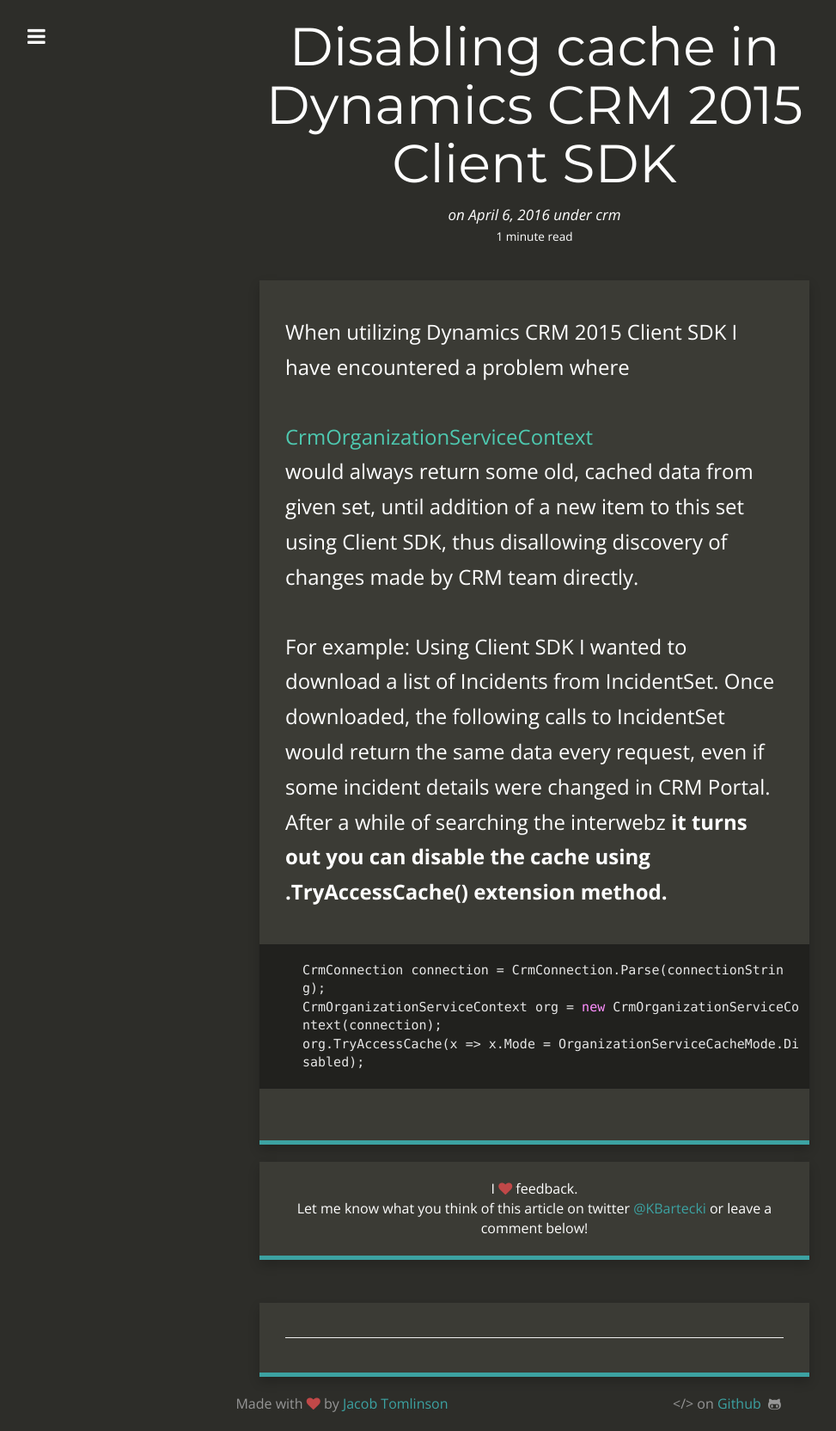
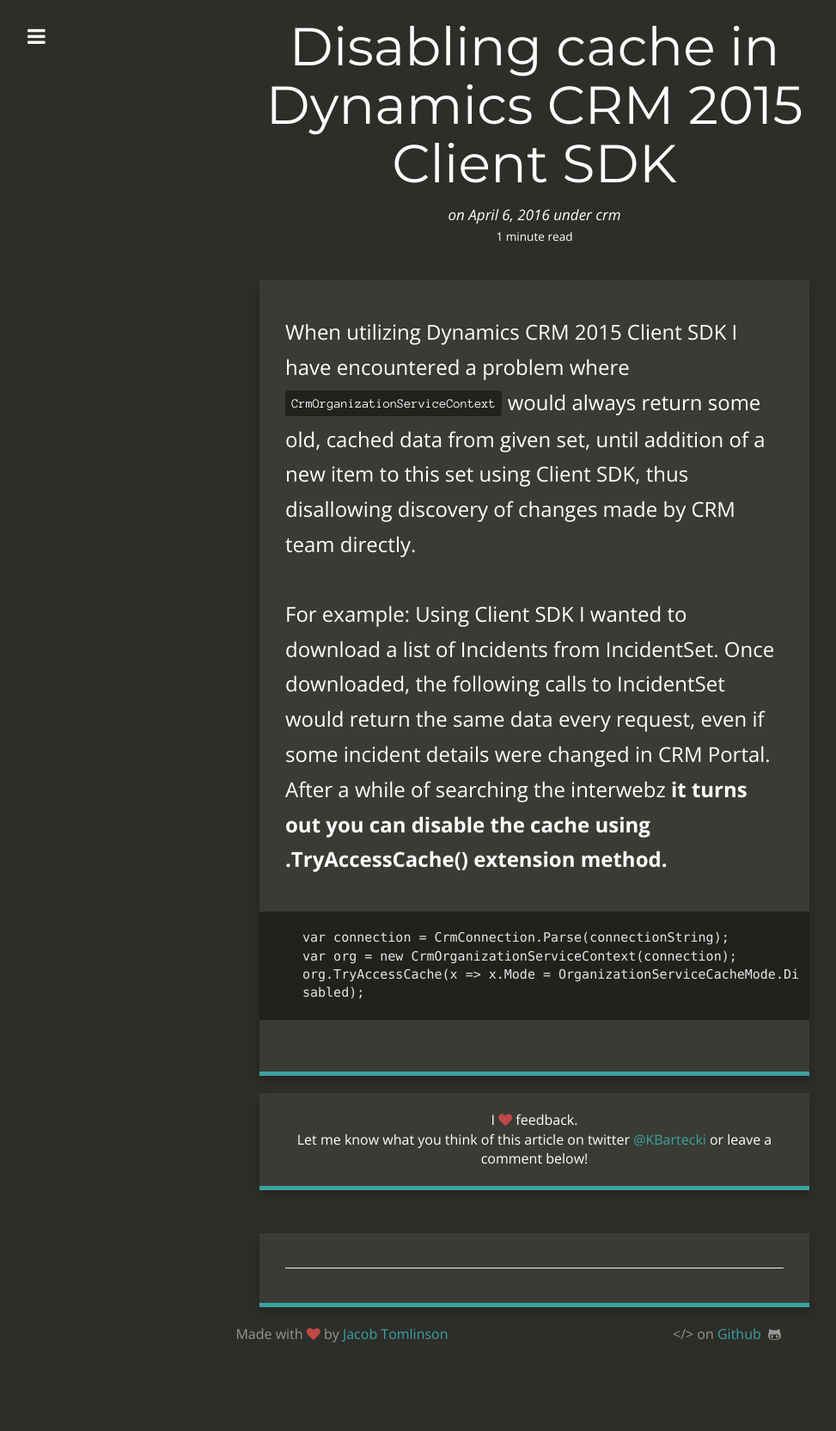
Before and after one commit to konradbartecki/konradbartecki.github.io, a Jekyll site: the page built from _posts/2016-04-06-Disabling_cache_in_Dynamics_CRM_2015_Client_SDK.html, in a window 1280 px wide. Shown: the whole page at 86% size, without its empty margins (18-991 px from the left). Built offline with Jekyll 4.4.1, drawn with Linux system fonts in a browser that asks for light colours; nearby versions of some CDN libraries; Markdown is read by kramdown in place of the engine named in the settings; after the commit the page ends 1583 px from its top, so only the background shows below that.

Commit message:
Post edit

```diff
--- a/_posts/2016-04-06-Disabling_cache_in_Dynamics_CRM_2015_Client_SDK.html
+++ b/_posts/2016-04-06-Disabling_cache_in_Dynamics_CRM_2015_Client_SDK.html
@@ -5,12 +5,12 @@ date:   2016-04-06 23:40:00 +0200
 categories: crm code
 excerpt_separator: <!--more-->
 ---
-<p>When utilizing Dynamics CRM 2015 Client SDK I have encountered a problem where <div class="vstype">CrmOrganizationServiceContext</div> would always return some old, cached data from given set, until addition of a new item to this set using Client SDK, thus disallowing discovery of changes made by CRM team directly.</p>
+<p>When utilizing Dynamics CRM 2015 Client SDK I have encountered a problem where <code class="vstype">CrmOrganizationServiceContext</code> would always return some old, cached data from given set, until addition of a new item to this set using Client SDK, thus disallowing discovery of changes made by CRM team directly.</p>
 
 <p>For example: Using Client SDK I wanted to download a list of Incidents from IncidentSet. Once downloaded, the following calls to IncidentSet would return the same data every request, even if some incident details were changed in CRM Portal. After a while of searching the interwebz <strong>it turns out you can disable the cache using .TryAccessCache() extension method.</strong></p>
 
-{% highlight csharp %}
-CrmConnection connection = CrmConnection.Parse(connectionString);
-CrmOrganizationServiceContext org = new CrmOrganizationServiceContext(connection);
+{% highlight c# %}
+var connection = CrmConnection.Parse(connectionString);
+var org = new CrmOrganizationServiceContext(connection);
 org.TryAccessCache(x => x.Mode = OrganizationServiceCacheMode.Disabled);
 {% endhighlight %}
```
